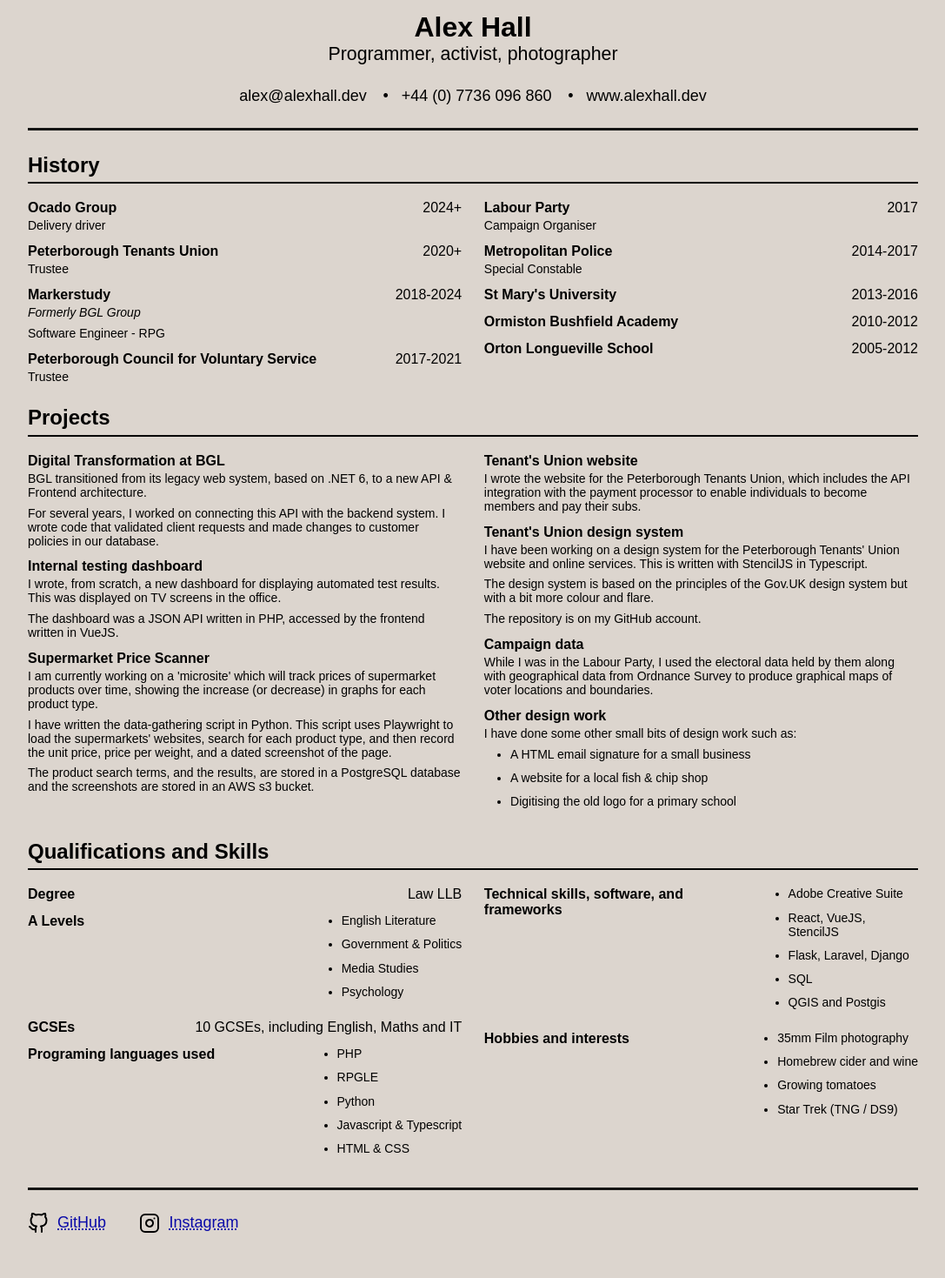
After one commit to hallcode/dot-dev, a Flask app: page /cv in a window 1280 px wide. The commit adds this page. Shown: the whole page at 87% size, without its empty margins (96-1183 px from the left). Run offline with Flask 3, Linux system fonts and the light colour scheme; some web fonts are replaced.

Commit message:
Added CV

```diff
--- a/app.py
+++ b/app.py
@@ -8,12 +8,16 @@ def index():
     return render_template('index.html')
 
 @app.route('/photography')
-def photos():  # put application's code here
+def photos():
     return render_template('photography.html')
 
 @app.route('/travel')
-def travel():  # put application's code here
+def travel():
     return render_template('travel-map.html')
+
+@app.route('/cv')
+def cv():
+    return render_template('cv.html')
 
 
 if __name__ == '__main__':
--- a/static/main.css
+++ b/static/main.css
@@ -94,12 +94,18 @@ main > .section {
     font-size: 14pt;
 }
 
+#site-header.cv {
+    flex-direction: column;
+    text-align: center;
+}
+
 #site-nav ul {
     margin: 0;
     padding: 0;
     display: flex;
     list-style: none;
     gap: 2vmax;
+    flex-wrap: wrap;
 }
 
 #site-footer {
@@ -283,3 +289,91 @@ main > .section {
 #photo-grid > .photo:focus aside {
     display: block;
 }
+
+.cv ul {
+    display: flex;
+    margin: 0;
+    padding: 0;
+    list-style: none;
+    gap: .88ch;
+}
+
+.cv ul li:not(:first-child)::before {
+    content: "•";
+    margin: 1ch;
+}
+
+.section-title h1 {
+    font-size: 18pt;
+    border-bottom: 2px solid black;
+    margin: 0 0 .8em;
+    padding: 0 0 .22em 0;
+}
+
+.cv-section ul {
+    margin: 0;
+    padding: 0;
+    list-style: none;
+    column-count: 2;
+    column-gap: 2vmax;
+}
+
+.cv-section li {
+    break-inside: avoid;
+    margin-bottom: 1vmax;
+}
+
+.cv-section li header {
+    display: flex;
+    justify-content: space-between;
+    font-size: 12pt;
+    margin-bottom: .2rem;
+}
+
+.cv-section li header * {
+    font-size: inherit;
+    margin: 0;
+}
+
+.cv-section p {
+    margin: 0;
+    margin-bottom: 2mm;
+    font-size: 10.5pt;
+}
+
+.cv-section li ul {
+    list-style: disc;
+    margin-left: 8mm;
+    column-count: 1;
+}
+
+.cv-section li ul li {
+    font-size: 10.5pt;
+    margin-bottom: 3mm;
+}
+
+
+@media print {
+    body {
+        font-size: 11pt;
+    }
+
+    #site-header,
+    #site-footer {
+        font-size: 95%;
+    }
+
+    a {
+        color: inherit;
+        text-decoration: none;
+    }
+
+    a:link::after {
+        content: ': ' attr(href)
+    }
+
+    section,
+    .section {
+        break-inside: avoid;
+    }
+}
--- /dev/null
+++ b/templates/cv.html
@@ -0,0 +1,270 @@
+{% include 'layout/html_head.html' %}
+
+<header class="section cv" id="site-header">
+    <hgroup>
+        <h1>Alex Hall</h1>
+        <p>Programmer, activist, photographer</p>
+    </hgroup>
+    <ul>
+        <li>
+            alex@alexhall.dev
+        </li>
+        <li>
+            +44 (0) 7736 096 860
+        </li>
+        <li>
+            www.alexhall.dev
+        </li>
+    </ul>
+</header>
+
+<section class="cv-section">
+    <header class="section-title">
+        <h1>History</h1>
+    </header>
+
+    <ul>
+        <li>
+            <header>
+                <h2>Ocado Group</h2>
+                <p>2024+</p>
+            </header>
+            <p>Delivery driver</p>
+        </li>
+        <li>
+            <header>
+                <h2>Peterborough Tenants Union</h2>
+                <p>2020+</p>
+            </header>
+            <p>Trustee</p>
+        </li>
+        <li>
+            <header>
+                <h2>Markerstudy</h2>
+                <p>2018-2024</p>
+            </header>
+            <p><em>Formerly BGL Group</em></p>
+            <p>Software Engineer - RPG</p>
+        </li>
+        <li>
+            <header>
+                <h2>Peterborough Council for Voluntary Service</h2>
+                <p>2017-2021</p>
+            </header>
+            <p>Trustee</p>
+        </li>
+        <li>
+            <header>
+                <h2>Labour Party</h2>
+                <p>2017</p>
+            </header>
+            <p>Campaign Organiser</p>
+        </li>
+        <li>
+            <header>
+                <h2>Metropolitan Police</h2>
+                <p>2014-2017</p>
+            </header>
+            <p>Special Constable</p>
+        </li>
+        <li>
+            <header>
+                <h2>St Mary's University</h2>
+                <p>2013-2016</p>
+            </header>
+        </li>
+        <li>
+            <header>
+                <h2>Ormiston Bushfield Academy</h2>
+                <p>2010-2012</p>
+            </header>
+        </li>
+        <li>
+            <header>
+                <h2>Orton Longueville School</h2>
+                <p>2005-2012</p>
+            </header>
+        </li>
+    </ul>
+</section>
+
+<section class="cv-section">
+    <header class="section-title">
+        <h1>Projects</h1>
+    </header>
+    <ul>
+        <li>
+            <header>
+                <h2>Digital Transformation at BGL</h2>
+            </header>
+            <p>
+                BGL transitioned from its legacy web system, based on .NET 6, to a new
+                API & Frontend architecture.
+            </p>
+            <p>
+                For several years, I worked on connecting this API with the backend system.
+                I wrote code that validated client requests and made changes to customer
+                policies in our database.
+            </p>
+        </li>
+
+        <li>
+            <header>
+                <h2>Internal testing dashboard</h2>
+            </header>
+            <p>
+                I wrote, from scratch, a new dashboard for displaying automated test results.
+                This was displayed on TV screens in the office.
+            </p>
+            <p>
+                The dashboard was a JSON API written in PHP, accessed by the frontend written
+                in VueJS.
+            </p>
+        </li>
+
+        <li>
+            <header>
+                <h2>Supermarket Price Scanner</h2>
+            </header>
+            <p>
+                I am currently working on a 'microsite' which will track prices of supermarket
+                products over time, showing the increase (or decrease) in graphs for each
+                product type.
+            </p>
+            <p>
+                I have written the data-gathering script in Python. This script uses Playwright
+                to load the supermarkets' websites, search for each product type, and then record
+                the unit price, price per weight, and a dated screenshot of the page.
+            </p>
+            <p>
+                The product search terms, and the results, are stored in a PostgreSQL database
+                and the screenshots are stored in an AWS s3 bucket.
+            </p>
+        </li>
+
+        <li>
+            <header>
+                <h2>Tenant's Union website</h2>
+            </header>
+            <p>
+                I wrote the website for the Peterborough Tenants Union, which includes
+                the API integration with the payment processor to enable individuals to
+                become members and pay their subs.
+            </p>
+        </li>
+
+        <li>
+            <header>
+                <h2>Tenant's Union design system</h2>
+            </header>
+            <p>
+                I have been working on a design system for the Peterborough Tenants' Union
+                website and online services. This is written with StencilJS in Typescript.
+            </p>
+            <p>
+                The design system is based on the principles of the Gov.UK design system but
+                with a bit more colour and flare.
+            </p>
+            <p>
+                The repository is on my GitHub account.
+            </p>
+        </li>
+
+        <li>
+            <header>
+                <h2>Campaign data</h2>
+            </header>
+            <p>
+                While I was in the Labour Party, I used the electoral data held by them along with
+                geographical data from Ordnance Survey to produce graphical maps of voter locations
+                and boundaries.
+            </p>
+        </li>
+
+        <li>
+            <header>
+                <h2>Other design work</h2>
+            </header>
+            <p>I have done some other small bits of design work such as:</p>
+            <ul>
+                <li>A HTML email signature for a small business</li>
+                <li>A website for a local fish & chip shop</li>
+                <li>Digitising the old logo for a primary school</li>
+            </ul>
+        </li>
+    </ul>
+</section>
+
+<section class="cv-section">
+    <header class="section-title">
+        <h1>Qualifications and Skills</h1>
+    </header>
+    <ul>
+        <li>
+            <header>
+                <h2>Degree</h2>
+                <p>
+                    Law LLB
+                </p>
+            </header>
+        </li>
+        <li>
+            <header>
+                <h2>A Levels</h2>
+                <ul>
+                    <li>English Literature</li>
+                    <li>Government & Politics</li>
+                    <li>Media Studies</li>
+                    <li>Psychology</li>
+                </ul>
+            </header>
+        </li>
+        <li>
+            <header>
+                <h2>GCSEs</h2>
+                <p>10 GCSEs, including English, Maths and IT</p>
+            </header>
+        </li>
+
+        <li>
+            <header>
+                <h2>Programing languages used</h2>
+                <ul>
+                    <li>PHP</li>
+                    <li>RPGLE</li>
+                    <li>Python</li>
+                    <li>Javascript & Typescript</li>
+                    <li>HTML & CSS</li>
+                </ul>
+            </header>
+        </li>
+
+        <li>
+            <header>
+                <h2>Technical skills, software, and frameworks</h2>
+                <ul>
+                    <li>Adobe Creative Suite</li>
+                    <li>React, VueJS, StencilJS</li>
+                    <li>Flask, Laravel, Django</li>
+                    <li>SQL</li>
+                    <li>QGIS and Postgis</li>
+                </ul>
+            </header>
+        </li>
+
+        <li>
+            <header>
+                <h2>Hobbies and interests</h2>
+                <ul>
+                    <li>35mm Film photography</li>
+                    <li>Homebrew cider and wine</li>
+                    <li>Growing tomatoes</li>
+                    <li>Star Trek (TNG / DS9)</li>
+                </ul>
+            </header>
+        </li>
+    </ul>
+</section>
+
+{% include 'layout/site_footer.html' %}
+{% include 'layout/html_footer.html' %}
```
